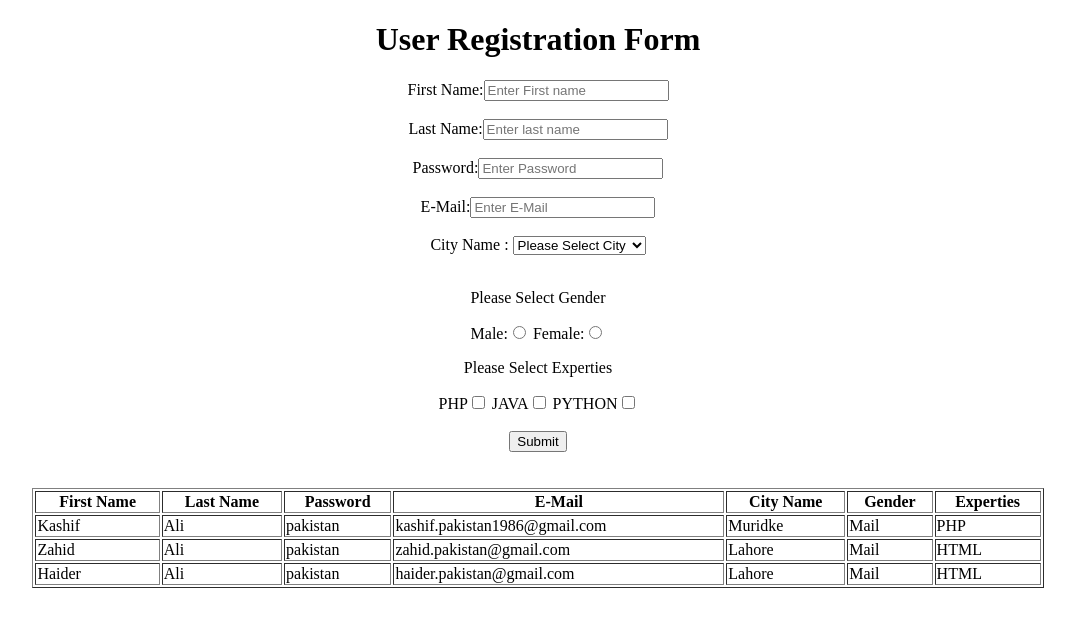
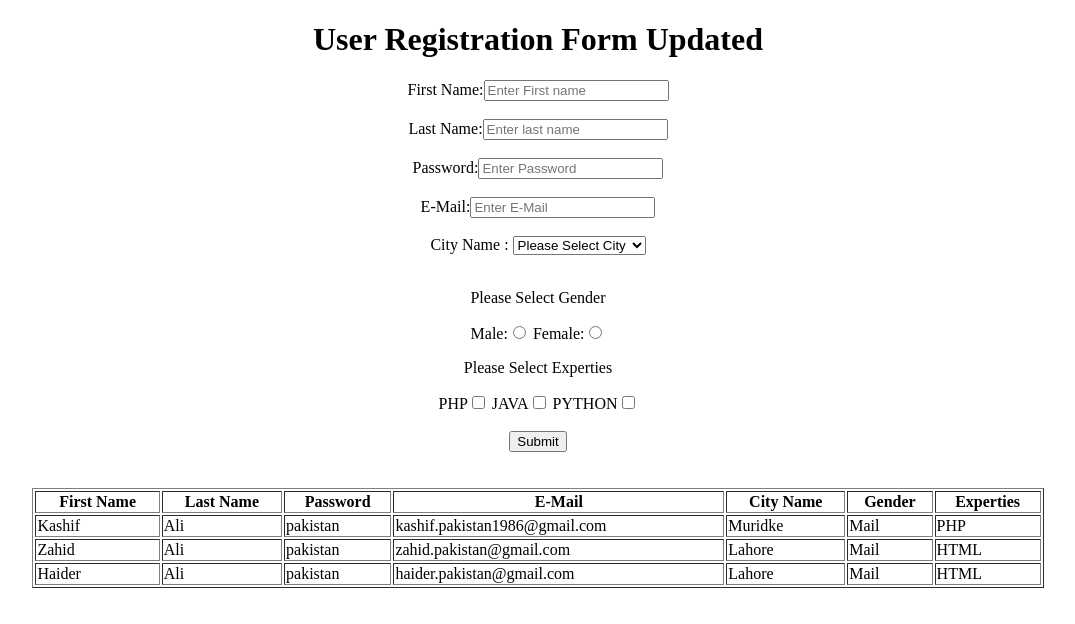
Before and after one commit to buttkashif/myapp, a plain HTML site: page index.html in a window 1280 px wide. Shown: the whole page, without its empty margins (102-1177 px from the left). Drawn offline with Linux system fonts and the light colour scheme.

Commit message:
musharraf changes : updated form title

```diff
--- a/index.html
+++ b/index.html
@@ -8,7 +8,7 @@
 
 <form align="center">
 
-	<h1>User Registration Form</h1>
+	<h1>User Registration Form Updated</h1>
 <div>
 First Name:<input type="text" name="firstname" placeholder="Enter First name" required>
 </div>
```
